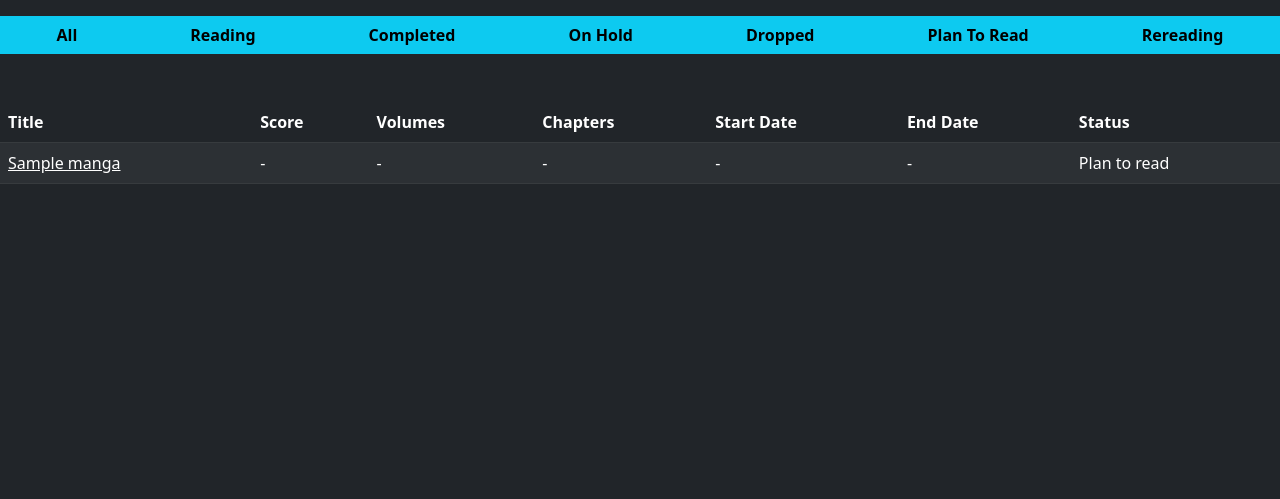
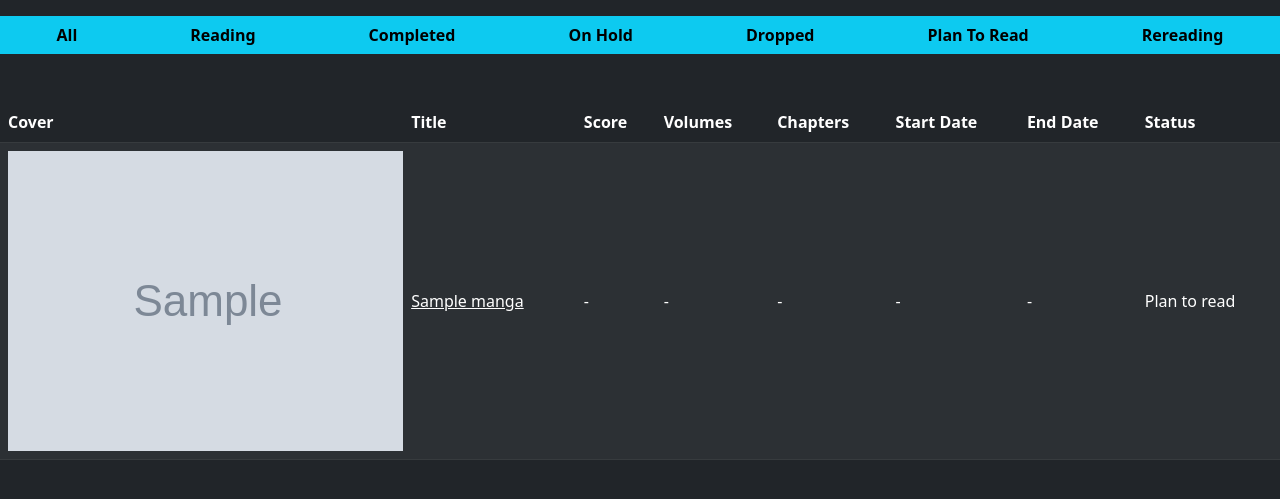
Before and after one commit to EdwinRodger/MyMangaDataBase, a Flask app: page / in a window 1280 px wide. Shown: the part 56-555 px from the top of the page. Run offline with Flask 2, Linux system fonts and the light colour scheme; tables that the repository leaves empty hold one stand-in row (values such as "Sample post"); grey boxes marked "Sample" are stand-in pictures; parts of the project's set-up code (start-up, migrations or seed data) failed here and were passed over; some libraries are stand-ins or nearby versions.

Commit message:
added column for cover image

```diff
--- a/src/templates/home.html
+++ b/src/templates/home.html
@@ -59,6 +59,7 @@
     <table class="table table-dark table-striped align-middle">
         <thead>
             <tr>
+                <th scope="col">Cover</th>
                 <th scope="col">Title</th>
                 <th scope="col">Score</th>
                 <th scope="col">Volumes</th>
@@ -71,6 +72,7 @@
         <tbody>
             {% for manga in mangas %}
             <tr class="align-middle">
+                <td><img src="{{ url_for('static', filename='manga_cover/'+manga.cover) }}" alt="Manga Cover"></td>
                 <td><a href="{{ url_for('mangas.update_manga', manga_id=manga.id) }}"
                         class="text-decoration-none text-reset"><u>{{ manga.title }}</u></a></td>
                 {% if manga.status == "Plan to read" %}
```
